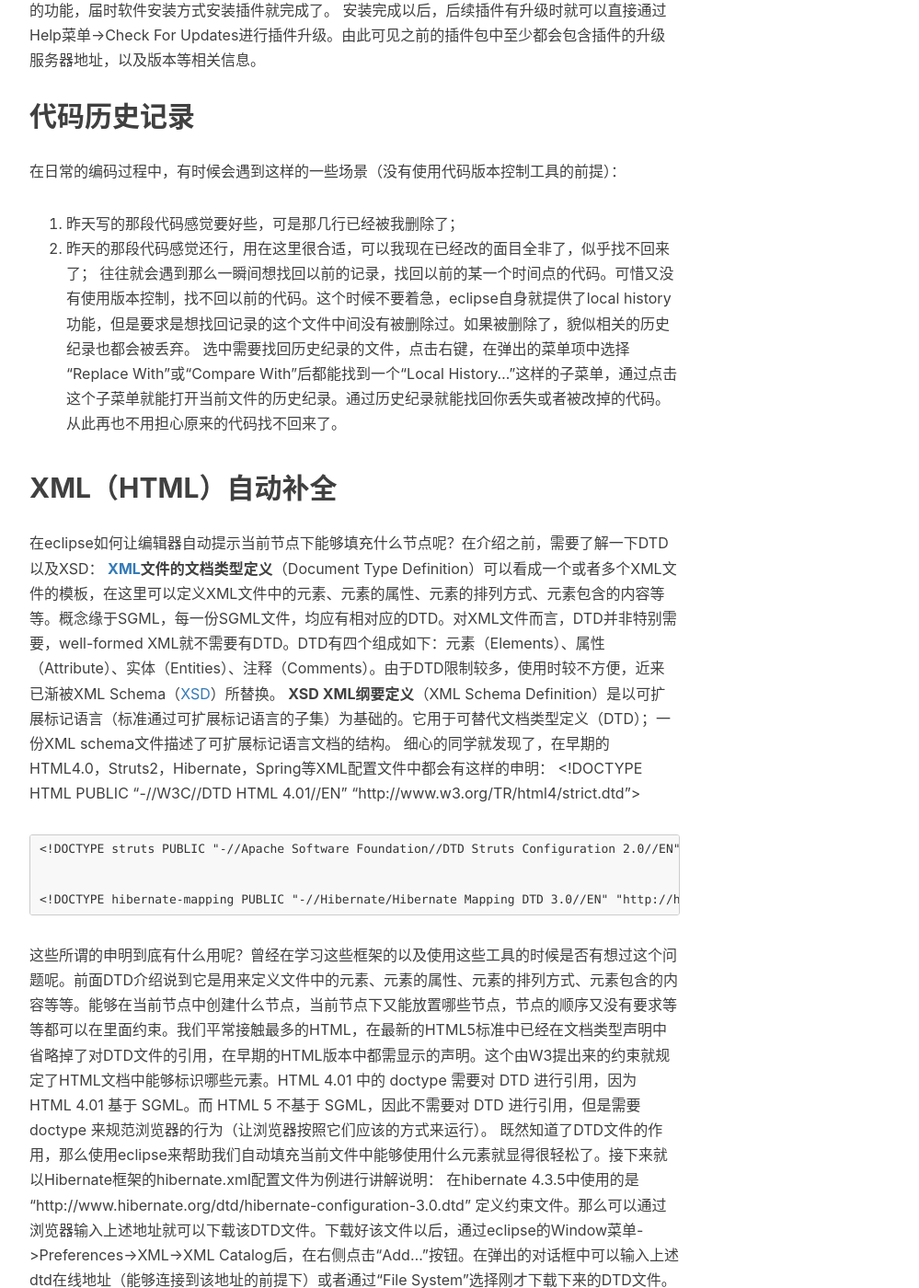
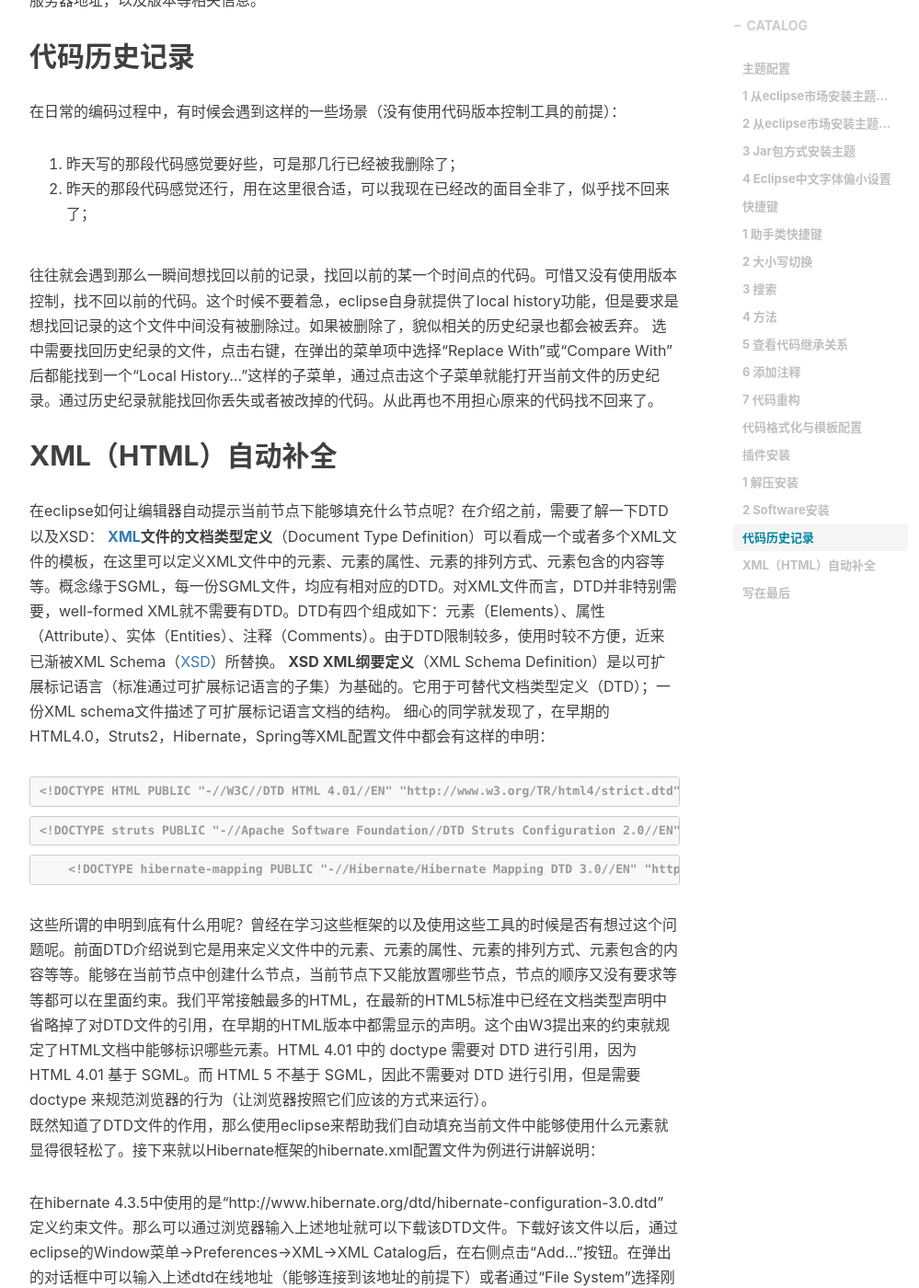
Before and after one commit to liushaofeng89/blog, a Jekyll site: the page built from _posts/2017-09-03-play-with-eclipse.markdown, in a window 1280 px wide and 1400 px high, scrolled down 5043 px. Shown: the whole window at 92% size, without its empty margins (233-1232 px from the left). Built offline with Jekyll 4.4.1, drawn with Linux system fonts in a browser that asks for light colours; nearby versions of some CDN libraries; comment, search, counter and statistics services are not loaded; some of the changed text lies outside the part shown.

Commit message:
更新“玩转eclipse”博文

````diff
--- a/_posts/2017-09-03-play-with-eclipse.markdown
+++ b/_posts/2017-09-03-play-with-eclipse.markdown
@@ -30,9 +31,7 @@
 ### 4	Eclipse中文字体偏小设置
 安装新版的eclipse开发环境以后，中文字体总是会显的很小（早期版本的eclipse是没有这问题的）。在写注释的时候往往会用中文来写，用中文注释后字体就特效看不清楚，换成其他字体之后又感觉英文的字体又不好看，还是怀念eclipse默认的英文字体的风格。针对上述问题目前主要有两种解决办法：
 
-- 方法一：修改字符类型
-
-通过Window菜单->Preferences->General->Appearance->Colors and Fonts
+- **修改字符类型**：通过Window菜单->Preferences->General->Appearance->Colors and Fonts
 选中里面的Basic->Text Font，然后点击“Edit…”。在弹出的对话框中将“脚本(R)”修改为“中欧字符”，点击确定即可。
 
 - 方法二：修改字体
@@ -112,8 +111,10 @@
 
 ## 代码历史记录
 在日常的编码过程中，有时候会遇到这样的一些场景（没有使用代码版本控制工具的前提）：
+
 1. 昨天写的那段代码感觉要好些，可是那几行已经被我删除了；
 2. 昨天的那段代码感觉还行，用在这里很合适，可以我现在已经改的面目全非了，似乎找不回来了；
+
 往往就会遇到那么一瞬间想找回以前的记录，找回以前的某一个时间点的代码。可惜又没有使用版本控制，找不回以前的代码。这个时候不要着急，eclipse自身就提供了local history功能，但是要求是想找回记录的这个文件中间没有被删除过。如果被删除了，貌似相关的历史纪录也都会被丢弃。
 选中需要找回历史纪录的文件，点击右键，在弹出的菜单项中选择“Replace With”或“Compare With”后都能找到一个“Local History…”这样的子菜单，通过点击这个子菜单就能打开当前文件的历史纪录。通过历史纪录就能找回你丢失或者被改掉的代码。从此再也不用担心原来的代码找不回来了。
 
@@ -122,18 +123,24 @@
 **[XML](https://zh.wikipedia.org/wiki/XML)文件的文档类型定义**（Document Type Definition）可以看成一个或者多个XML文件的模板，在这里可以定义XML文件中的元素、元素的属性、元素的排列方式、元素包含的内容等等。概念缘于SGML，每一份SGML文件，均应有相对应的DTD。对XML文件而言，DTD并非特别需要，well-formed XML就不需要有DTD。DTD有四个组成如下：元素（Elements）、属性（Attribute）、实体（Entities）、注释（Comments）。由于DTD限制较多，使用时较不方便，近来已渐被XML Schema（[XSD](https://zh.wikipedia.org/wiki/XML_Schema)）所替换。
 **XSD XML纲要定义**（XML Schema Definition）是以可扩展标记语言（标准通过可扩展标记语言的子集）为基础的。它用于可替代文档类型定义（DTD）；一份XML schema文件描述了可扩展标记语言文档的结构。
 细心的同学就发现了，在早期的HTML4.0，Struts2，Hibernate，Spring等XML配置文件中都会有这样的申明：
-    <!DOCTYPE HTML PUBLIC "-//W3C//DTD HTML 4.01//EN" "http://www.w3.org/TR/html4/strict.dtd">
 
+```html
+<!DOCTYPE HTML PUBLIC "-//W3C//DTD HTML 4.01//EN" "http://www.w3.org/TR/html4/strict.dtd">
+```
 
-    <!DOCTYPE struts PUBLIC "-//Apache Software Foundation//DTD Struts Configuration 2.0//EN" "http://struts.apache.org/dtds/struts-2.0.dtd" >
+```html
+<!DOCTYPE struts PUBLIC "-//Apache Software Foundation//DTD Struts Configuration 2.0//EN" "http://struts.apache.org/dtds/struts-2.0.dtd" >
+```
 
-
+```html
     <!DOCTYPE hibernate-mapping PUBLIC "-//Hibernate/Hibernate Mapping DTD 3.0//EN" "http://hibernate.sourceforge.net/hibernate-mapping-3.0.dtd">
-
+```
 
 这些所谓的申明到底有什么用呢？曾经在学习这些框架的以及使用这些工具的时候是否有想过这个问题呢。前面DTD介绍说到它是用来定义文件中的元素、元素的属性、元素的排列方式、元素包含的内容等等。能够在当前节点中创建什么节点，当前节点下又能放置哪些节点，节点的顺序又没有要求等等都可以在里面约束。我们平常接触最多的HTML，在最新的HTML5标准中已经在文档类型声明中省略掉了对DTD文件的引用，在早期的HTML版本中都需显示的声明。这个由W3提出来的约束就规定了HTML文档中能够标识哪些元素。HTML 4.01 中的 doctype 需要对 DTD 进行引用，因为 HTML 4.01 基于 SGML。而 HTML 5 不基于 SGML，因此不需要对 DTD 进行引用，但是需要 doctype 来规范浏览器的行为（让浏览器按照它们应该的方式来运行）。
 既然知道了DTD文件的作用，那么使用eclipse来帮助我们自动填充当前文件中能够使用什么元素就显得很轻松了。接下来就以Hibernate框架的hibernate.xml配置文件为例进行讲解说明：
+
 在hibernate 4.3.5中使用的是“http://www.hibernate.org/dtd/hibernate-configuration-3.0.dtd” 定义约束文件。那么可以通过浏览器输入上述地址就可以下载该DTD文件。下载好该文件以后，通过eclipse的Window菜单->Preferences->XML->XML Catalog后，在右侧点击“Add…”按钮。在弹出的对话框中可以输入上述dtd在线地址（能够连接到该地址的前提下）或者通过“File System”选择刚才下载下来的DTD文件。完成上述操作之后需要在下方的“Key:”中输入：“-//Hibernate/Hibernate Configuration DTD 3.0//EN”这样的一个键，这个键必须与配置文件中声明的保持一致，否则可能会造成配置不成功的问题。配置完成后点击确认。这时可能需要重启eclipse，在hibernate.cfg.xml文件中就能使用“alt+/”进行XML的自动提示补全功能了。
+
 注:即使同一款软件，不同的版本之间也可能使用的是不同的DTD，因此请各位读者在自己操作的过程中认真查阅官网的帮助文档合理选择正确的版本DTD约束文件进行使用。
 
 ## 写在最后
````
Also changed, not shown: other parts of _posts/2017-09-03-play-with-eclipse.markdown (+1 -0 lines).
